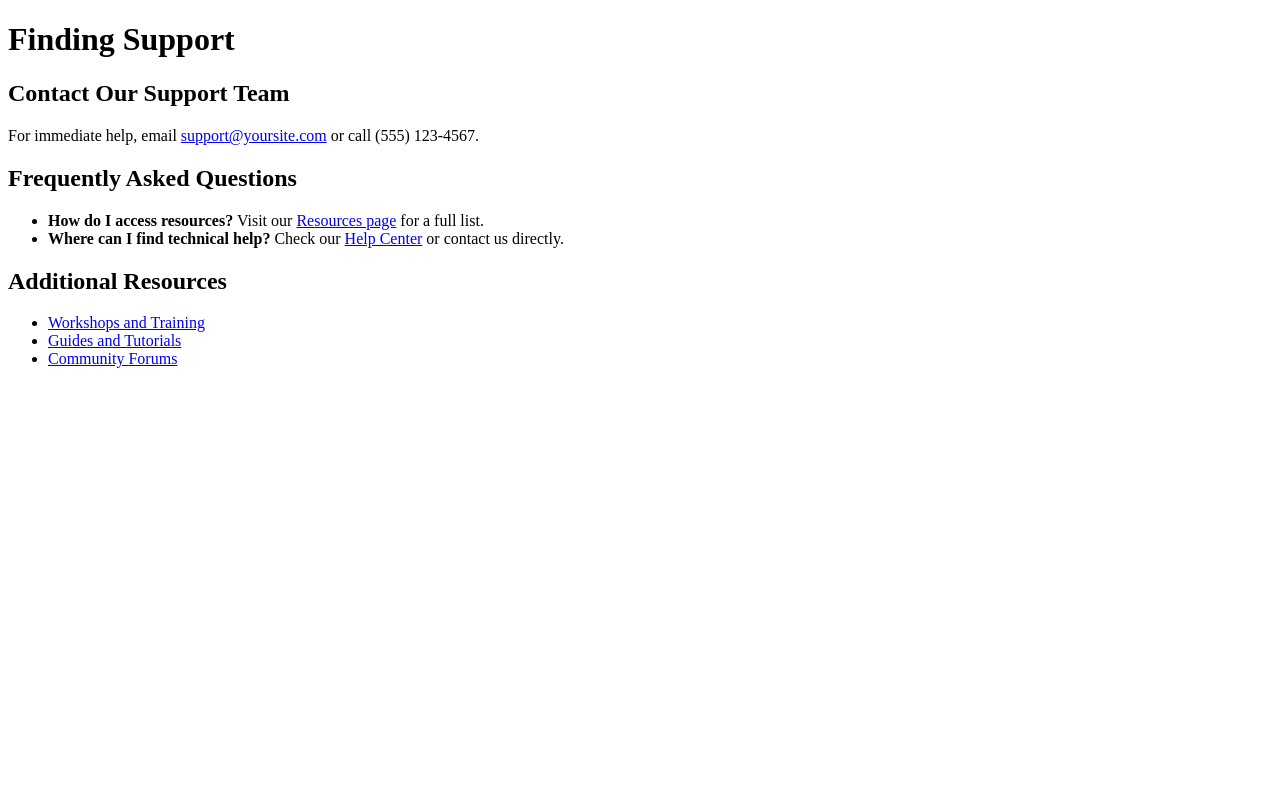
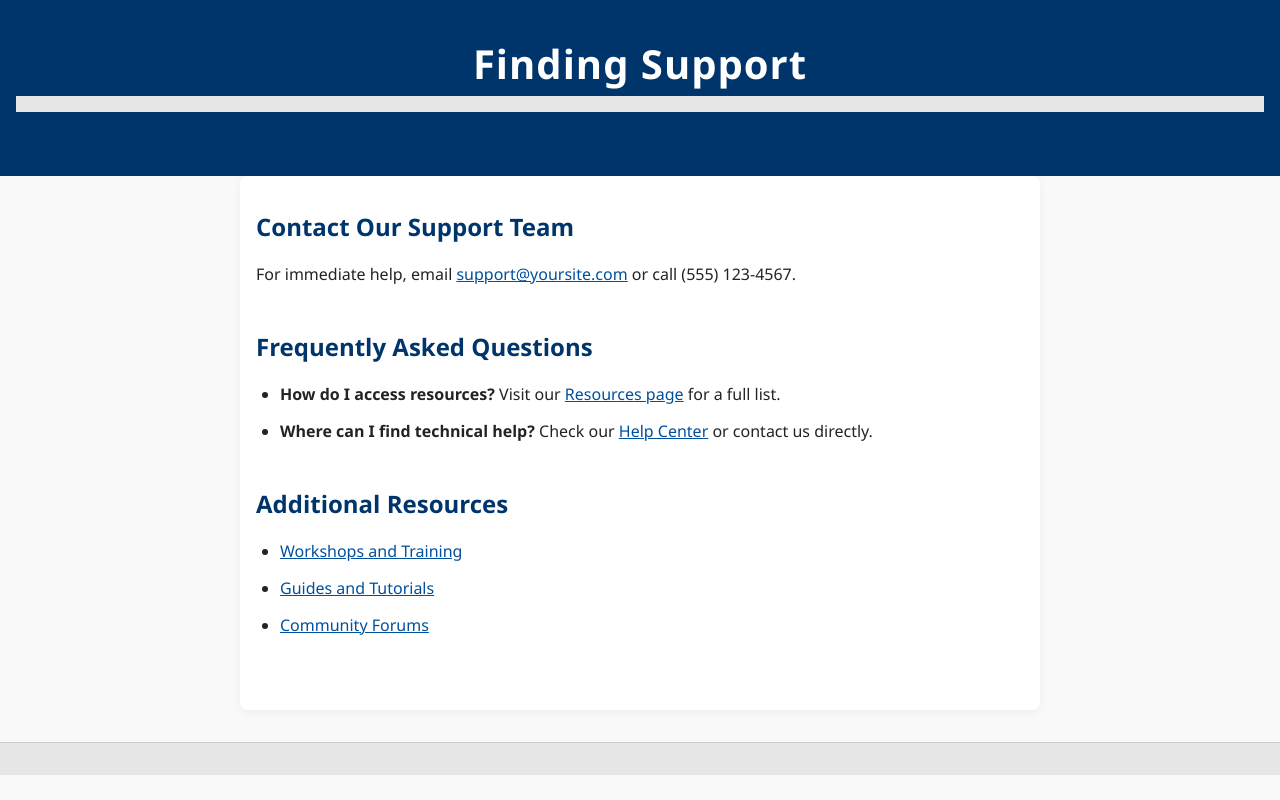
Before and after one commit to ellio-f/Hackathon-25, a plain HTML site: page FindingSupport/find_support.html in a window 1280 px wide. Drawn offline with Linux system fonts and the light colour scheme.

Commit message:
Looking good

```diff
--- a/FindingSupport/style.css
+++ b/FindingSupport/style.css
@@ -1,35 +1,118 @@
-.tabs {
-  display: flex;
-  gap: 1rem;
-  margin-bottom: 2rem;
-  justify-content: center;
+/* Reset some default browser styles */
+* {
+  box-sizing: border-box;
+  margin: 0;
+  padding: 0;
 }
 
-.tablinks {
-  background: #e6e6e6;
-  border: none;
-  outline: none;
-  padding: 0.75rem 1.5rem;
-  cursor: pointer;
-  font-size: 1rem;
-  border-radius: 5px 5px 0 0;
-  transition: background 0.2s, color 0.2s;
-  color: #00356b;
-  font-weight: 600;
+/* Base styles */
+body {
+  font-family: 'Segoe UI', Arial, sans-serif;
+  background-color: #f9f9fa;
+  color: #232323;
+  line-height: 1.6;
+  min-height: 100vh;
 }
 
-.tablinks.active,
-.tablinks:hover {
-  background: #00356b;
+/* Header */
+header {
+  background-color: #00356b; /* Yale blue, change as needed */
   color: #fff;
+  padding: 2rem 1rem;
+  text-align: center;
 }
 
-.tabcontent {
-  display: none;
-  background: #fff;
-  padding: 2rem 1rem;
-  border-radius: 0 0 8px 8px;
-  box-shadow: 0 2px 8px rgba(0,0,0,0.05);
+header h1 {
+  font-size: 2.5rem;
+  font-weight: 700;
+  letter-spacing: 1px;
+}
+
+/* Navigation */
+nav {
+  background: #e6e6e6;
+  padding: 0.5rem 0;
+  margin-bottom: 2rem;
+}
+
+nav ul {
+  list-style: none;
+  display: flex;
+  justify-content: center;
+  gap: 2rem;
+}
+
+nav a {
+  color: #00356b;
+  text-decoration: none;
+  font-weight: 500;
+  font-size: 1.1rem;
+  transition: color 0.2s;
+}
+
+nav a:hover {
+  color: #00509e;
+  text-decoration: underline;
+}
+
+/* Main content */
+main {
   max-width: 800px;
   margin: 0 auto;
+  padding: 2rem 1rem;
+  background: #fff;
+  border-radius: 8px;
+  box-shadow: 0 2px 8px rgba(0,0,0,0.05);
 }
+
+section {
+  margin-bottom: 2.5rem;
+}
+
+h2 {
+  color: #00356b;
+  margin-bottom: 1rem;
+  font-size: 1.5rem;
+}
+
+ul {
+  margin-left: 1.5rem;
+  margin-bottom: 1rem;
+}
+
+li {
+  margin-bottom: 0.7rem;
+}
+
+/* Links */
+a {
+  color: #00509e;
+  text-decoration: underline;
+}
+
+a:hover {
+  color: #002147;
+}
+
+/* Footer */
+footer {
+  background: #e6e6e6;
+  color: #232323;
+  text-align: center;
+  padding: 1rem 0;
+  margin-top: 2rem;
+  font-size: 0.95rem;
+  border-top: 1px solid #ccc;
+}
+
+/* Responsive design */
+@media (max-width: 600px) {
+  main {
+    padding: 1rem 0.5rem;
+  }
+
+  nav ul {
+    flex-direction: column;
+    gap: 1rem;
+  }
+}
```
